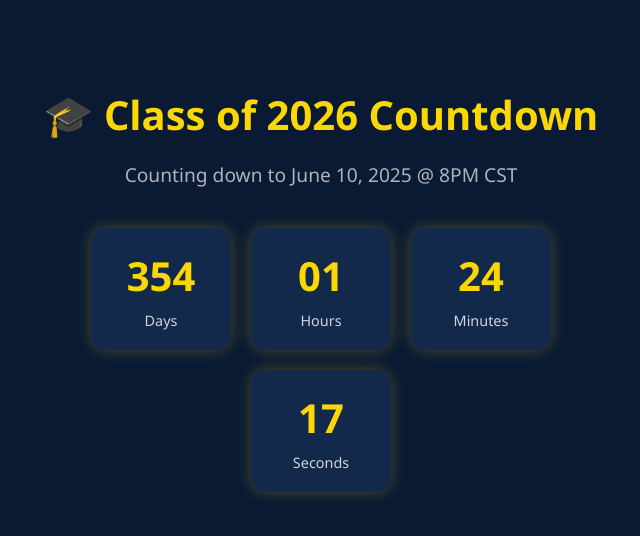
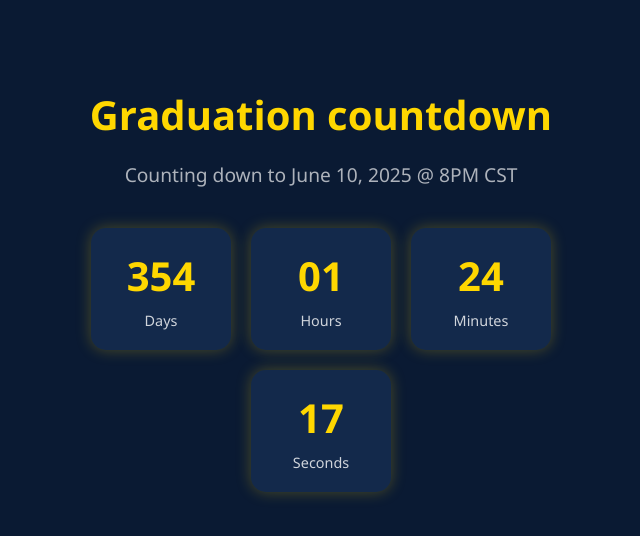
Before and after one commit to Creightonsims/Class-of-2026-countdown, a plain HTML site: page index.html in a window 1280 px wide. Shown: the whole page, without its empty margins (319-959 px from the left). Drawn offline with Linux system fonts and the light colour scheme.

Commit message:
Update index.html

```diff
--- a/index.html
+++ b/index.html
@@ -8,7 +8,7 @@
 </head>
 <body>
   <div class="container">
-    <h1>🎓 Class of 2026 Countdown</h1>
+    <h1>Graduation countdown</h1>
     <p>Counting down to June 10, 2025 @ 8PM CST</p>
     <div class="countdown">
       <div class="time-block">
```
